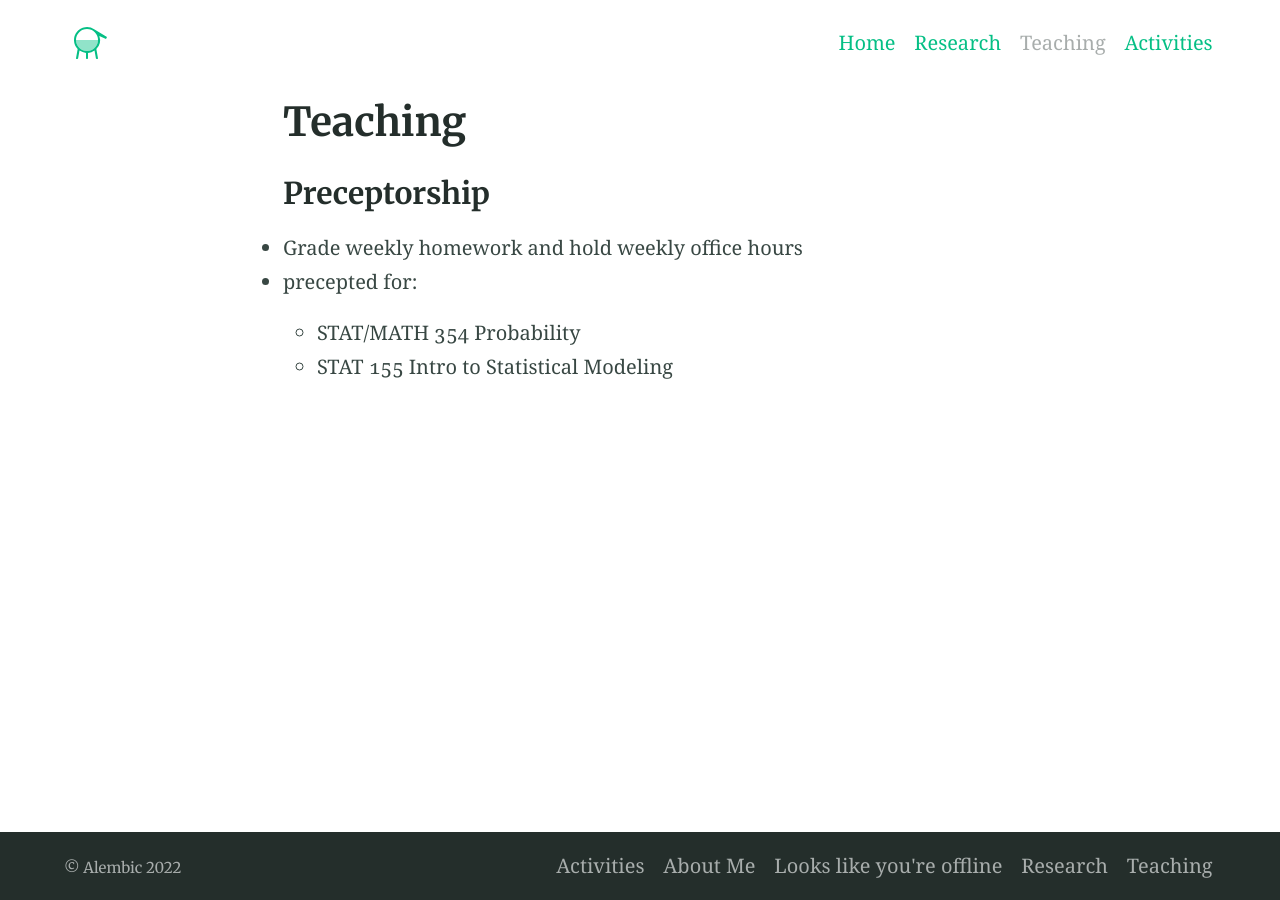
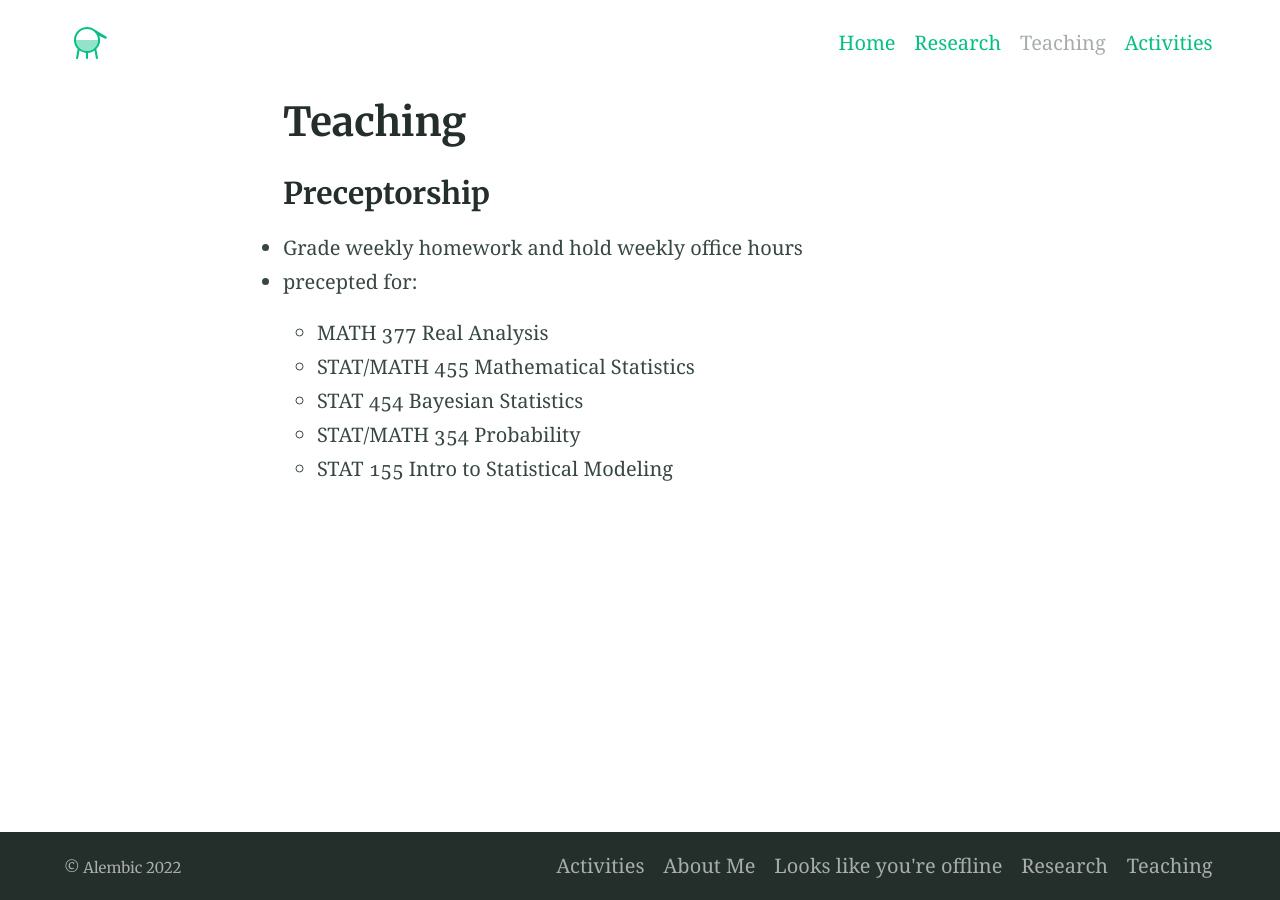
Before and after one commit to Connie-Zhang/Connie-Zhang.github.io, a Jekyll site: the page built from teaching.md, in a window 1280 px wide. Built offline with Jekyll 4.4.1, drawn with Linux system fonts in a browser that asks for light colours.

Commit message:
Update teaching.md

```diff
--- a/teaching.md
+++ b/teaching.md
@@ -5,5 +5,8 @@ excerpt: ""
 ### Preceptorship
 * Grade weekly homework and hold weekly office hours
 * precepted for:
+  * MATH 377 Real Analysis
+  * STAT/MATH 455 Mathematical Statistics
+  * STAT 454 Bayesian Statistics
   * STAT/MATH 354 Probability
   * STAT 155 Intro to Statistical Modeling
```
